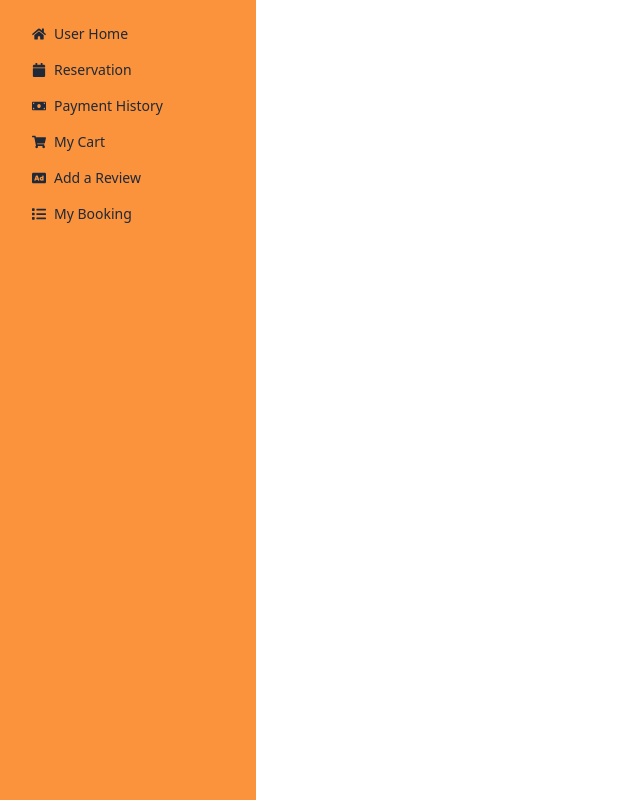
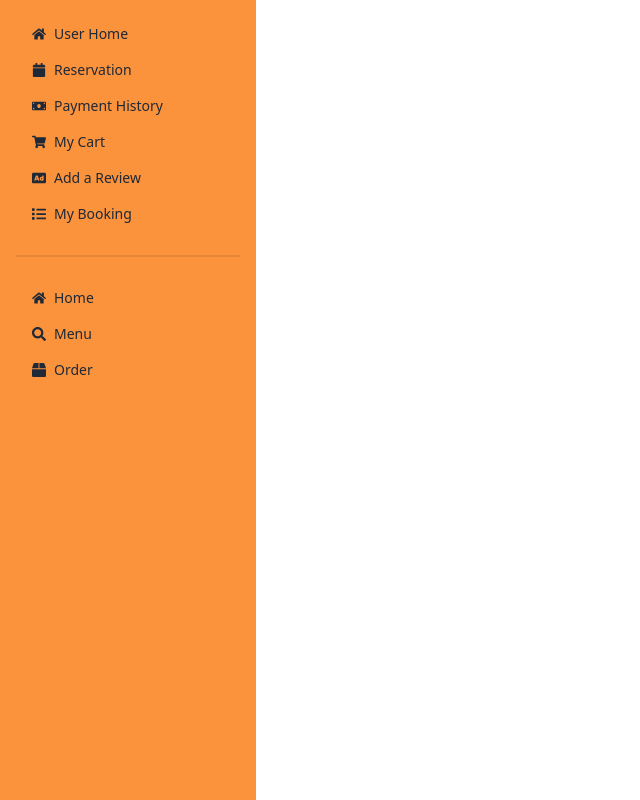
Before and after one commit to ahasan-ullah/Bistro-Boss-Client, a React app: page /dashboard in a window 1280 px wide. Shown: the whole page, without its empty margins (0-640 px from the left). Built offline with nearby package versions, Linux system fonts and the light colour scheme; no server answers; the HTML template or start-up script is replaced by a standard one.

Commit message:
home navbar added to rhe user dashoard

```diff
--- a/src/layout/Dashboard.jsx
+++ b/src/layout/Dashboard.jsx
@@ -1,4 +1,4 @@
-import { FaAd, FaCalendar, FaHome, FaList, FaMoneyBill, FaPaypal, FaShoppingCart } from "react-icons/fa";
+import { FaAd, FaBox, FaCalendar, FaHome, FaList, FaMoneyBill, FaPaypal, FaSearch, FaShoppingCart } from "react-icons/fa";
 import { NavLink, Outlet } from "react-router-dom";
 
 const Dashboard = () => {
@@ -24,6 +24,16 @@ const Dashboard = () => {
           <li>
             <NavLink to={'/dashboard/bookings'}><FaList></FaList> My Booking</NavLink>
           </li>
+          <div className="divider"></div>
+          <li>
+            <NavLink to={'/'}><FaHome></FaHome> Home</NavLink>
+          </li>
+          <li>
+            <NavLink to={'/menu'}><FaSearch></FaSearch> Menu</NavLink>
+          </li>
+          <li>
+            <NavLink to={'/order/salad'}><FaBox></FaBox> Order</NavLink>
+          </li>
         </ul>
       </div>
       <div className="flex-1">
```
